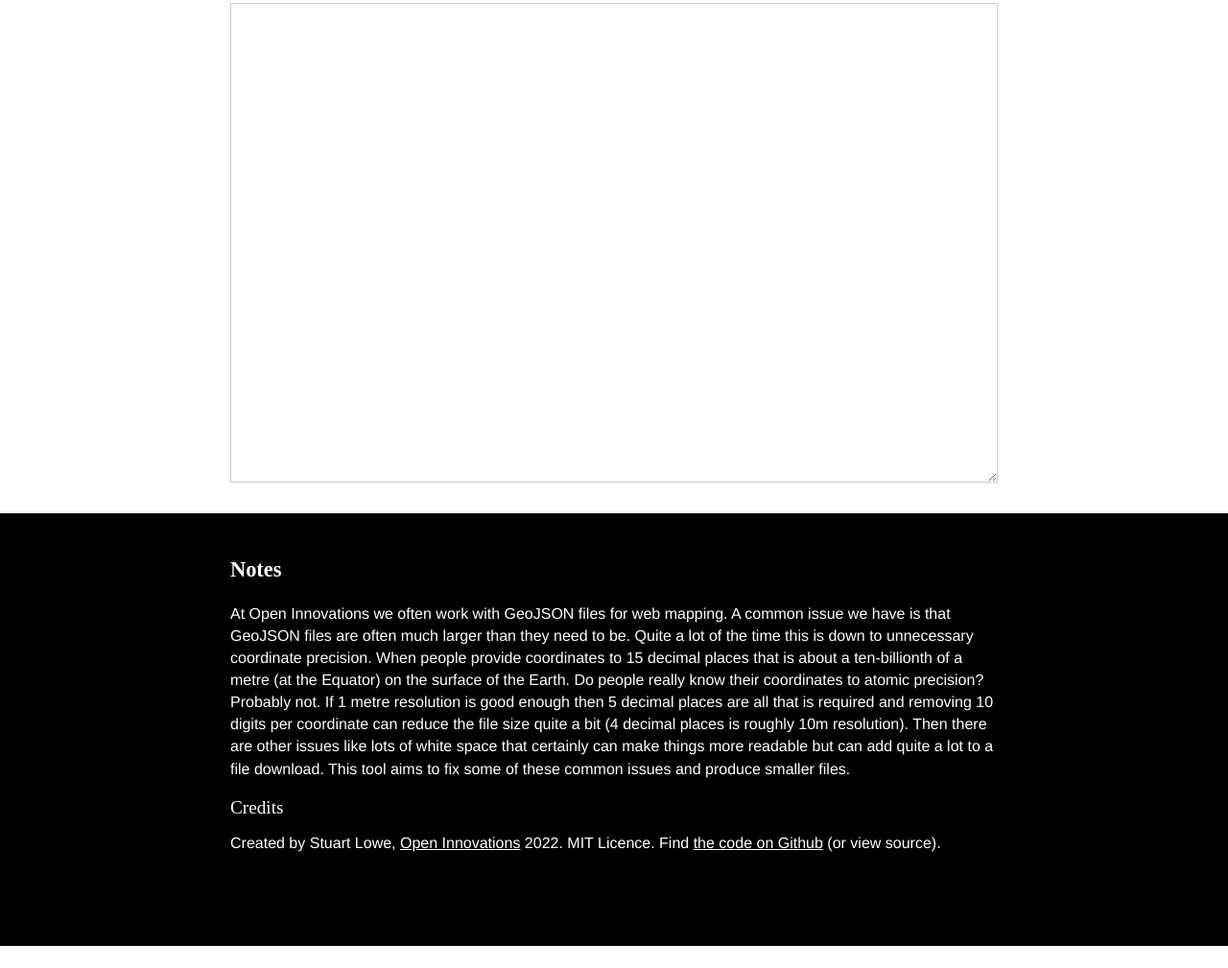
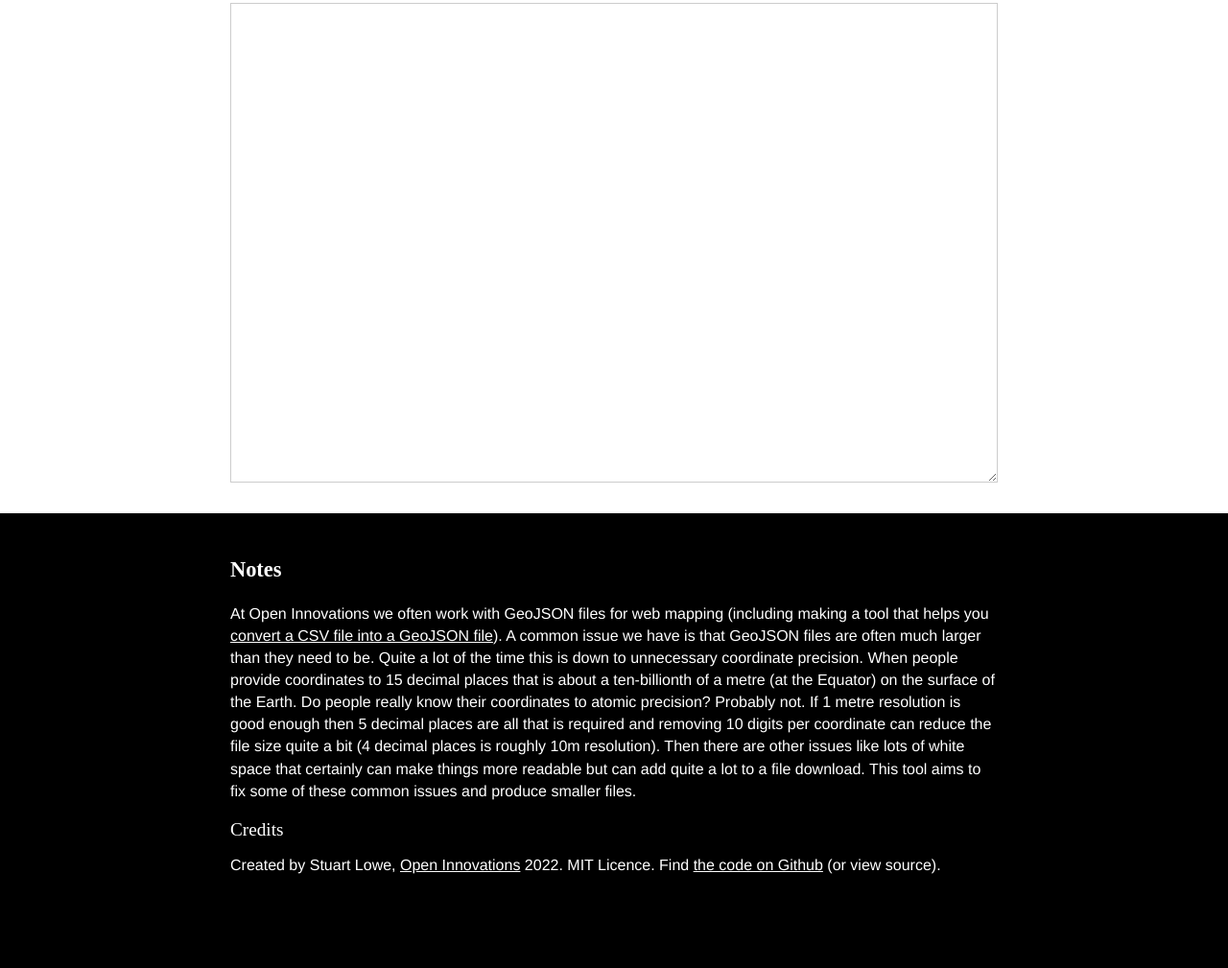
Before and after one commit to open-innovations/geojson-minify, a plain HTML site: page index.html in a window 1280 px wide. Shown: the part 553-1562 px from the top of the page at 96% size. Before the commit the page ends 1539 px from the top, so only its background shows below. Drawn offline with Linux system fonts and the light colour scheme; a web font is replaced by a local one.

Commit message:
Add link

```diff
--- a/index.html
+++ b/index.html
@@ -69,7 +69,7 @@
 		<div class="holder">
 			<div class="tallpadded">
 				<h2 id="notes">Notes</h2>
-				<p>At Open Innovations we often work with GeoJSON files for web mapping. A common issue we have is that GeoJSON files are often much larger than they need to be. Quite a lot of the time this is down to unnecessary coordinate precision. When people provide coordinates to 15 decimal places that is about a ten-billionth of a metre (at the Equator) on the surface of the Earth. Do people really know their coordinates to atomic precision? Probably not. If 1 metre resolution is good enough then 5 decimal places are all that is required and removing 10 digits per coordinate can reduce the file size quite a bit (4 decimal places is roughly 10m resolution). Then there are other issues like lots of white space that certainly can make things more readable but can add quite a lot to a file download. This tool aims to fix some of these common issues and produce smaller files.</p>
+				<p>At Open Innovations we often work with GeoJSON files for web mapping (including making a tool that helps you <a href="https://open-innovations.github.io/CSV2GeoJSON/">convert a CSV file into a GeoJSON file</a>). A common issue we have is that GeoJSON files are often much larger than they need to be. Quite a lot of the time this is down to unnecessary coordinate precision. When people provide coordinates to 15 decimal places that is about a ten-billionth of a metre (at the Equator) on the surface of the Earth. Do people really know their coordinates to atomic precision? Probably not. If 1 metre resolution is good enough then 5 decimal places are all that is required and removing 10 digits per coordinate can reduce the file size quite a bit (4 decimal places is roughly 10m resolution). Then there are other issues like lots of white space that certainly can make things more readable but can add quite a lot to a file download. This tool aims to fix some of these common issues and produce smaller files.</p>
 				<h3>Credits</h3>
 				<p>Created by Stuart Lowe, <a href="http://open-innovations.org/projects/">Open Innovations</a> 2022. MIT Licence. Find <a href="https://github.com/odileeds/geojson-minify">the code on Github</a> (or view source).</p>
 			</div>
```
